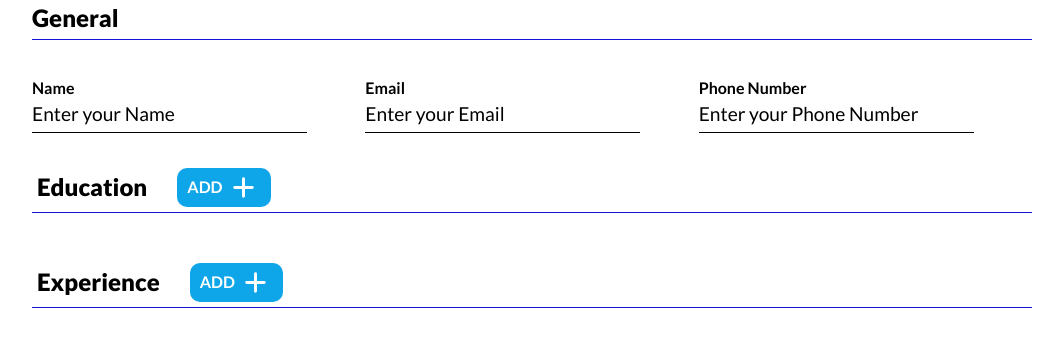
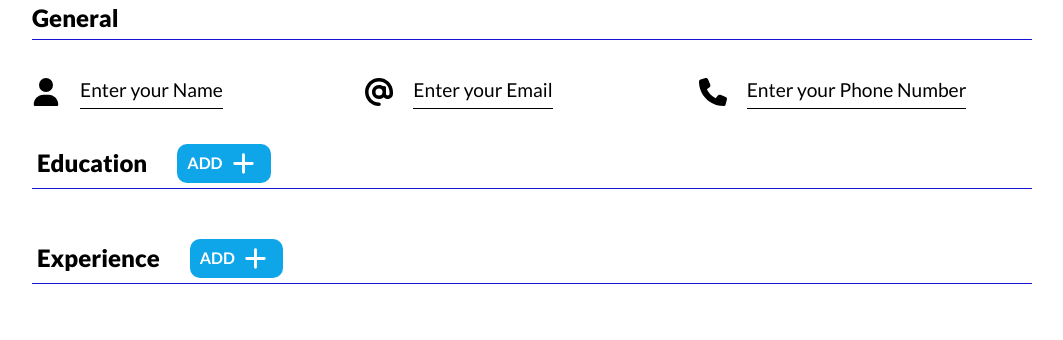
Before and after one commit to ehsan-saf/cv-app, a React (Vite) app: page / in a window 1280 px wide. Shown: the top 340 px of the page, without its empty margins (108-1171 px from the left). Built offline with nearby package versions, Linux system fonts and the light colour scheme.

Commit message:
Add icon for general info

```diff
--- a/src/components/General.jsx
+++ b/src/components/General.jsx
@@ -2,13 +2,45 @@ import "../styles/General.css";
 import Info from "./Info";
 
 export default function General() {
+  const nameIcon = (
+    <svg
+      xmlns="http://www.w3.org/2000/svg"
+      viewBox="0 0 448 512"
+      className="info-icon"
+    >
+      <path d="M224 256A128 128 0 1 0 224 0a128 128 0 1 0 0 256zm-45.7 48C79.8 304 0 383.8 0 482.3C0 498.7 13.3 512 29.7 512l388.6 0c16.4 0 29.7-13.3 29.7-29.7C448 383.8 368.2 304 269.7 304l-91.4 0z" />
+    </svg>
+  );
+  const mailIcon = (
+    <svg
+      xmlns="http://www.w3.org/2000/svg"
+      viewBox="0 0 512 512"
+      className="info-icon"
+    >
+      <path d="M256 64C150 64 64 150 64 256s86 192 192 192c17.7 0 32 14.3 32 32s-14.3 32-32 32C114.6 512 0 397.4 0 256S114.6 0 256 0S512 114.6 512 256l0 32c0 53-43 96-96 96c-29.3 0-55.6-13.2-73.2-33.9C320 371.1 289.5 384 256 384c-70.7 0-128-57.3-128-128s57.3-128 128-128c27.9 0 53.7 8.9 74.7 24.1c5.7-5 13.1-8.1 21.3-8.1c17.7 0 32 14.3 32 32l0 80 0 32c0 17.7 14.3 32 32 32s32-14.3 32-32l0-32c0-106-86-192-192-192zm64 192a64 64 0 1 0 -128 0 64 64 0 1 0 128 0z" />
+    </svg>
+  );
+  const numberIcon = (
+    <svg
+      xmlns="http://www.w3.org/2000/svg"
+      viewBox="0 0 512 512"
+      className="info-icon"
+    >
+      <path d="M164.9 24.6c-7.7-18.6-28-28.5-47.4-23.2l-88 24C12.1 30.2 0 46 0 64C0 311.4 200.6 512 448 512c18 0 33.8-12.1 38.6-29.5l24-88c5.3-19.4-4.6-39.7-23.2-47.4l-96-40c-16.3-6.8-35.2-2.1-46.3 11.6L304.7 368C234.3 334.7 177.3 277.7 144 207.3L193.3 167c13.7-11.2 18.4-30 11.6-46.3l-40-96z" />
+    </svg>
+  );
   return (
     <div className="section-container">
       <h2 className="section-title">General</h2>
       <div className="inputs">
-        <Info infoName={"Name"} type={"text"} key={0} />
-        <Info infoName={"Email"} type={"email"} key={1} />
-        <Info infoName={"Phone Number"} type={"tel"} key={2} />
+        <Info infoName={"Name"} icon={nameIcon} type={"text"} key={0} />
+        <Info infoName={"Email"} icon={mailIcon} type={"email"} key={1} />
+        <Info
+          infoName={"Phone Number"}
+          icon={numberIcon}
+          type={"tel"}
+          key={2}
+        />
       </div>
     </div>
   );
--- a/src/components/Info.jsx
+++ b/src/components/Info.jsx
@@ -1,7 +1,7 @@
 import { useState } from "react";
 import "../styles/Info.css";
 
-export default function Info({ infoName, type }) {
+export default function Info({ infoName, type, icon }) {
   const [text, setText] = useState("");
   const [isEditing, SetIsEditing] = useState(false);
 
@@ -21,7 +21,7 @@ export default function Info({ infoName, type }) {
         <button className="btn edit-button" onClick={toggleMode}></button>
       )}
       <label className="info-label">
-        <p className="infoTitle">{infoName}</p>
+        {icon}
         {isEditing ? (
           <>
             <input
--- a/src/styles/Info.css
+++ b/src/styles/Info.css
@@ -9,8 +9,14 @@
 .info-label {
   flex: 1 0 0%;
   display: flex;
-  flex-direction: column;
+  align-items: center;
+  gap: 20px;
   margin-top: 20px;
+}
+
+.info-icon {
+  width: 28px;
+  height: 28px;
 }
 
 .general_input {
```
